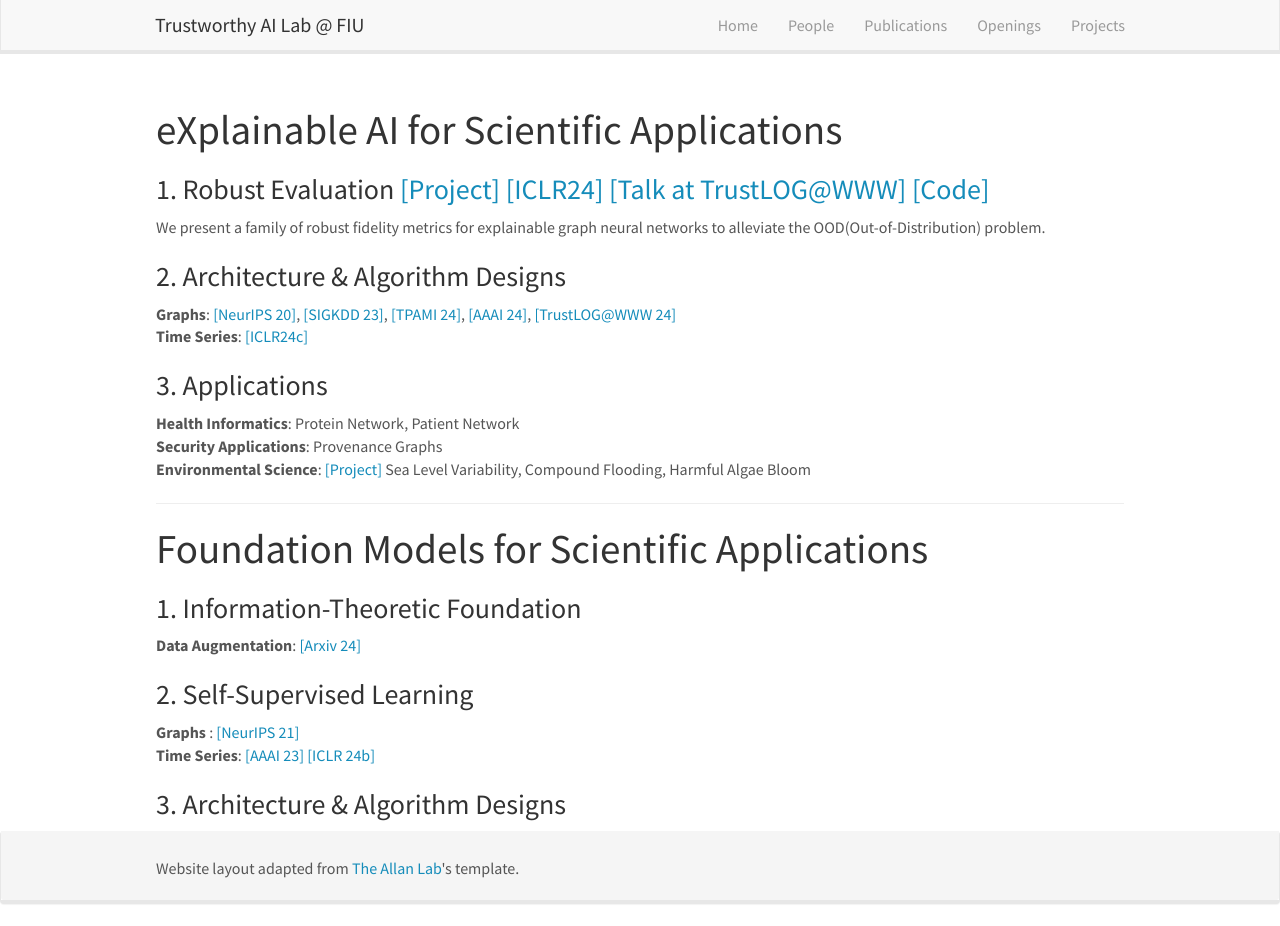
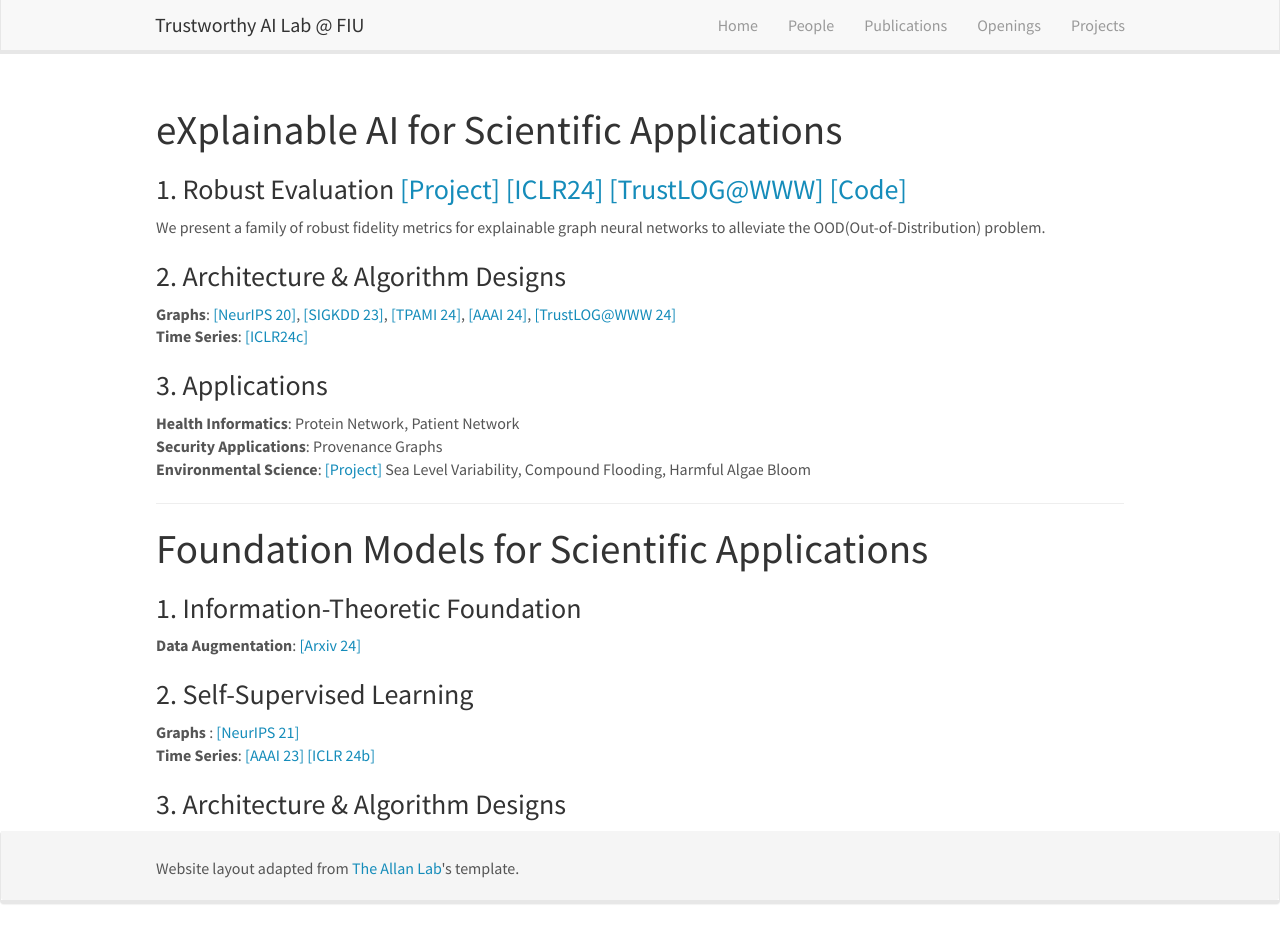
Before and after one commit to trustai4s-lab/trustai4s-lab.github.io, a Jekyll site: the page built from _pages/projects.md, in a window 1280 px wide and 926 px high. Built offline with Jekyll 4.4.1, drawn with Linux system fonts in a browser that asks for light colours; nearby versions of some CDN libraries.

Commit message:
update trustLOG@WWW

```diff
--- a/_pages/projects.md
+++ b/_pages/projects.md
@@ -6,7 +6,7 @@ sitemap: false
 permalink: /projects
 ---
 # eXplainable AI for Scientific Applications
-### 1. Robust Evaluation  [[Project]](https://trustai4s-lab.github.io/fidelity.html) [[ICLR24]](https://openreview.net/pdf?id=up6hr4hIQH) [[Talk at TrustLOG@WWW]](https://github.com/AslanDing/Fidelity) [[Code]](https://github.com/AslanDing/Fidelity)
+### 1. Robust Evaluation  [[Project]](https://trustai4s-lab.github.io/fidelity.html) [[ICLR24]](https://openreview.net/pdf?id=up6hr4hIQH) [[TrustLOG@WWW]](https://github.com/AslanDing/Fidelity) [[Code]](https://github.com/AslanDing/Fidelity)
 We present a family of robust fidelity metrics for explainable graph neural networks to  alleviate the OOD(Out-of-Distribution) problem.
 
 ### 2. Architecture & Algorithm Designs
```
Also changed, not shown: 1 other file.
